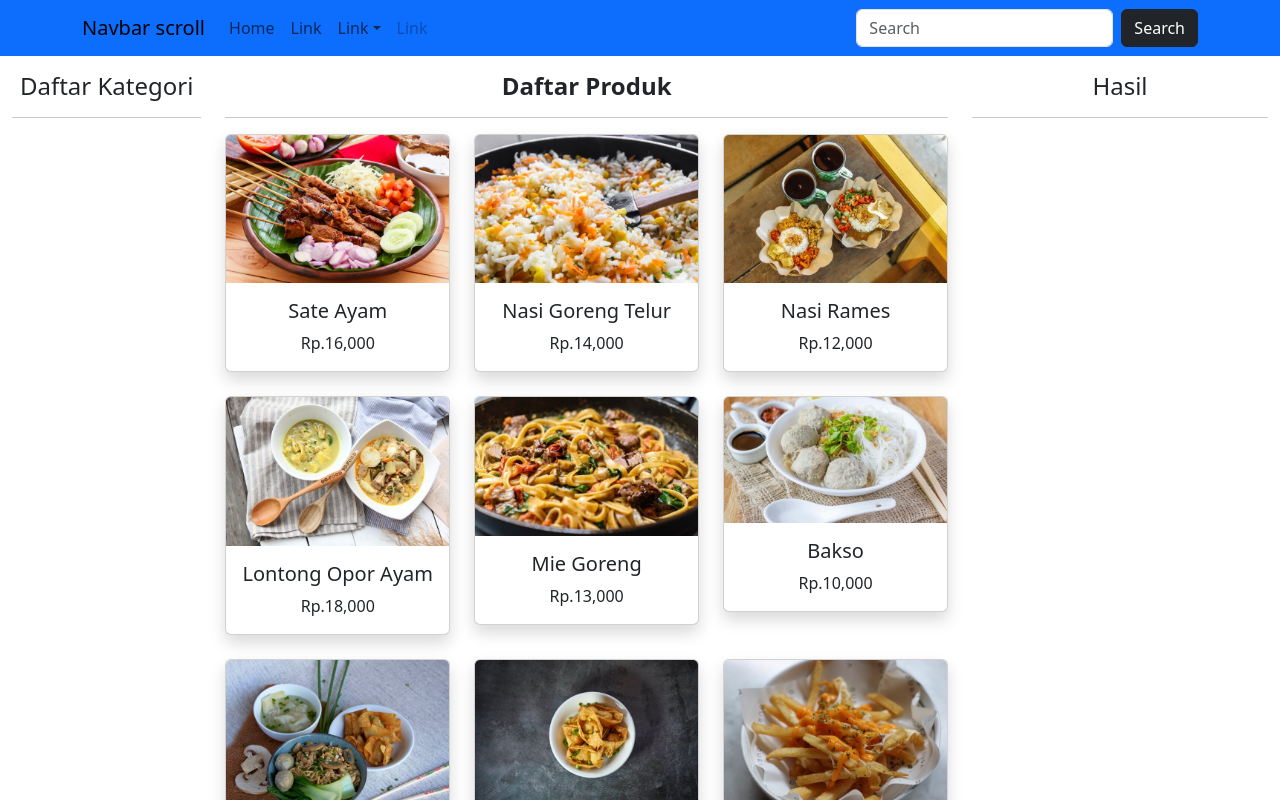
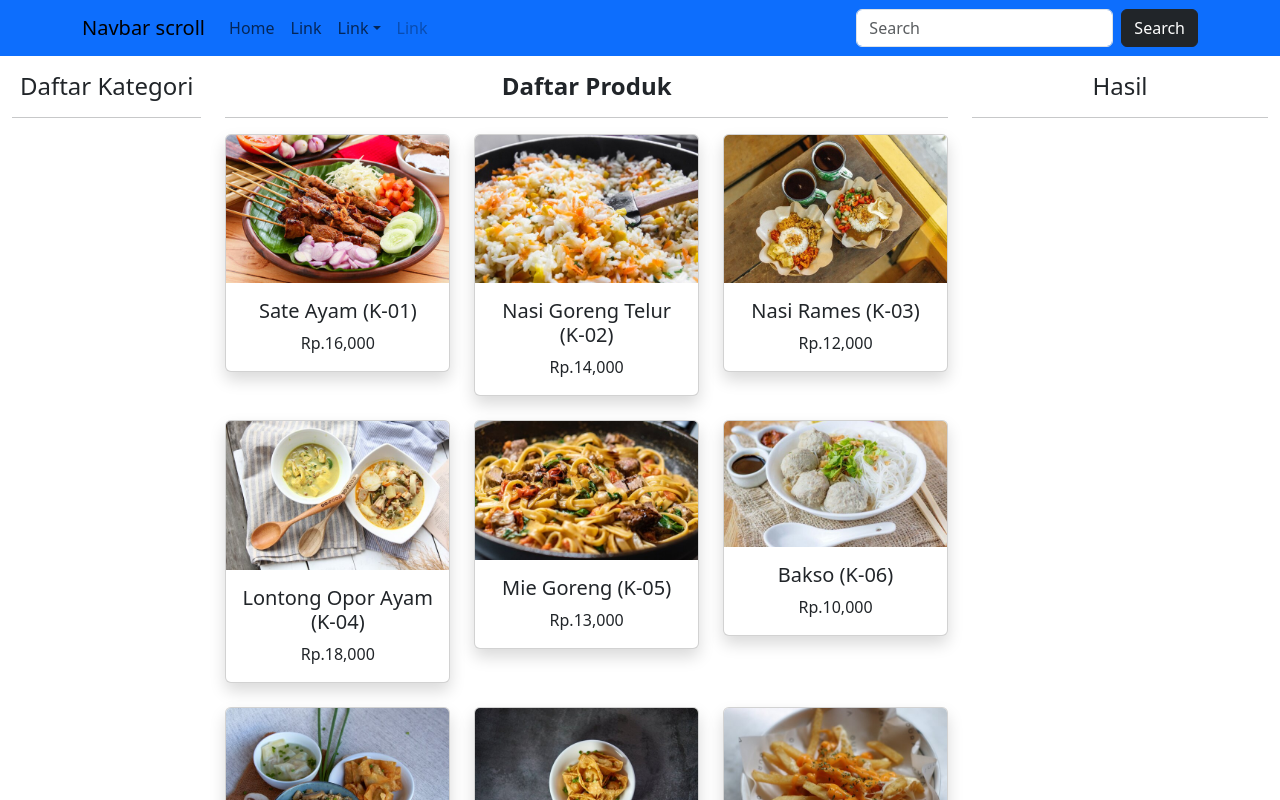
Before and after one commit to manuhutu344/Fake_Api, a React (Vite) app: page / in a window 1280 px wide. Shown: the top 800 px of the page. Built offline with nearby package versions, Linux system fonts and the light colour scheme; data requests are answered from the project's data file.

Commit message:
menambahkan kode

```diff
--- a/src/component/Menus.jsx
+++ b/src/component/Menus.jsx
@@ -9,7 +9,7 @@ function Menus({menu}) {
     <Card className='shadow'>
       <Card.Img variant="top" src={"assets/images/"+menu.category.nama.toLowerCase()+"/"+menu.gambar} />
       <Card.Body>
-        <Card.Title>{menu.nama}</Card.Title>
+        <Card.Title>{menu.nama} ({menu.kode})</Card.Title>
         <Card.Text>
           Rp.{numberWithCommas(menu.harga)}
         </Card.Text>
```
